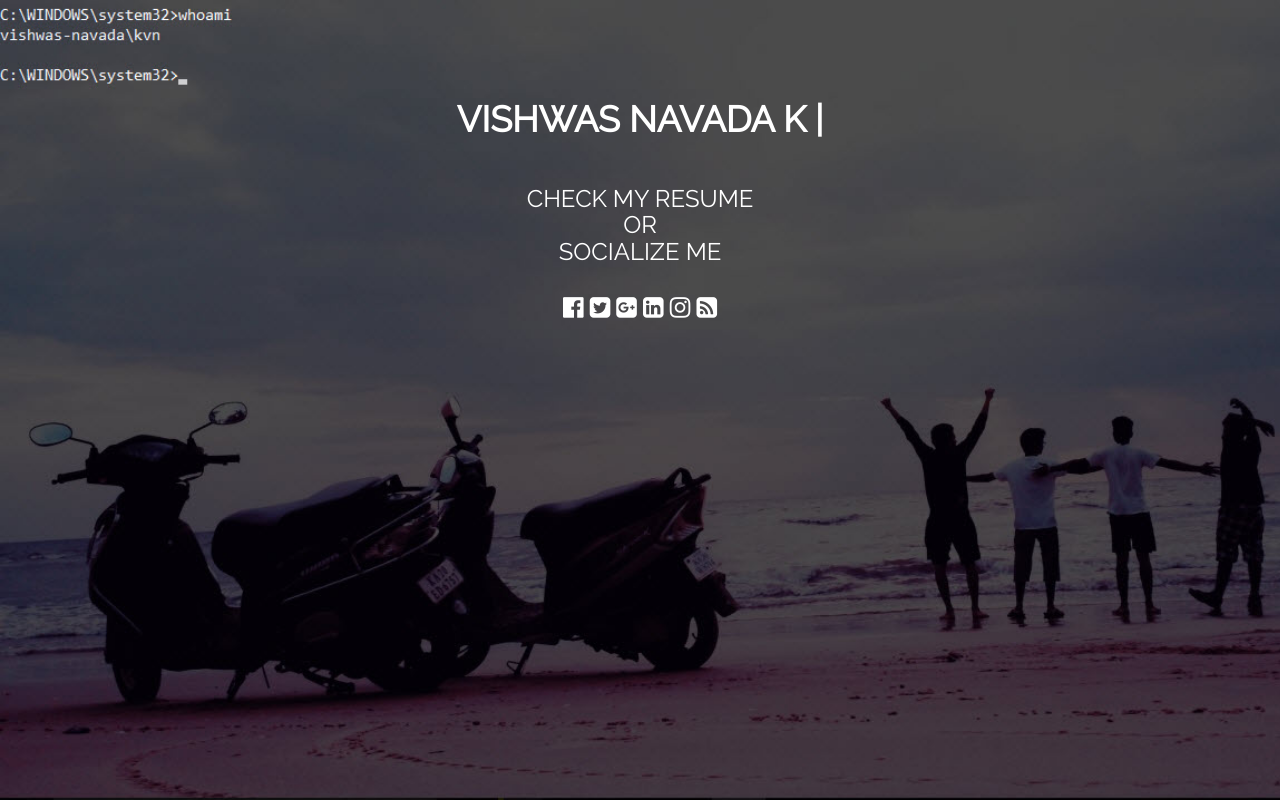
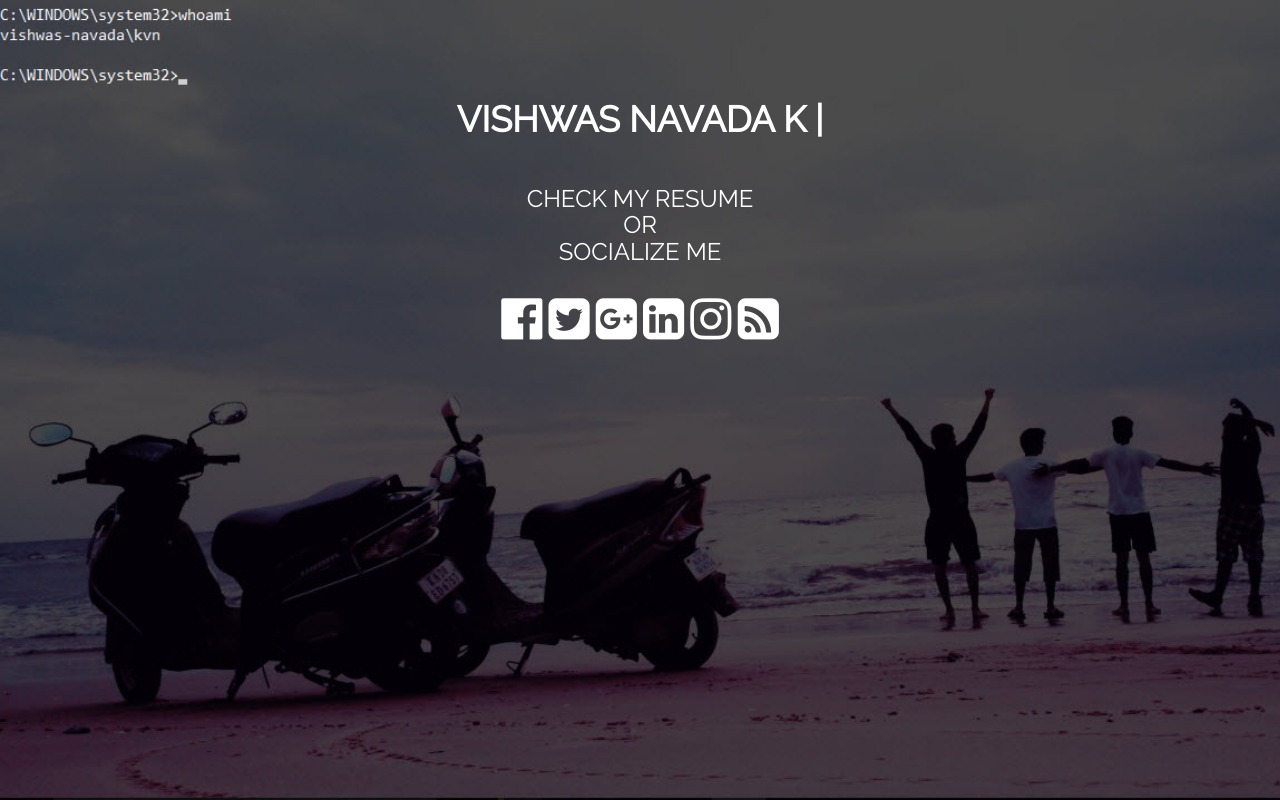
Before and after one commit to vishwasnavadak/vishwasnavadak.github.io, a plain HTML site: page index.html in a window 1280 px wide. Drawn offline with nearby package versions, Linux system fonts and the light colour scheme.

Commit message:
Update index.html

```diff
--- a/index.html
+++ b/index.html
@@ -30,12 +30,12 @@
                 <h3><br/><a href="https://github.com/vishwasnavadak/vishwasnavadak.github.io/raw/master/vishwasnavadak.pdf" download> Check my resume</a><br/>or<br/>socialize me</h3>
                 <div class="col-sm-12 ">
                     <h3>
-                        <a href="https://www.facebook.com/beingkvn" target="_blank" title="Facebook"><span class="fa fa-facebook-official"></span></a>
-                        <a href="https://twitter.com/beingkvn" target="_blank" title="Twitter"><span class="fa fa-twitter-square"></span></a>
-                        <a href="https://plus.google.com/+VishwasNavada" target="_blank" title="Google Plus"><span class="fa fa-google-plus-square"></span></a>
-                        <a href="http://linkedin.com/in/vishwasnavadak" target="_blank" title="LinkedIn"><span class="fa fa-linkedin-square"></span></a>
-                        <a href="https://www.instagram.com/beingkvn/" target="_blank" title="Instagram"><span class="fa fa-instagram"></span></a>
-                        <a href="http://blog.webception.in/" target="_blank" title="Blog"><span class="fa fa-rss-square"></span></a>
+                        <a href="https://www.facebook.com/beingkvn" target="_blank" title="Facebook"><span class="fa fa-facebook-official fa-2x"></span></a>
+                        <a href="https://twitter.com/beingkvn" target="_blank" title="Twitter"><span class="fa fa-twitter-square fa-2x"></span></a>
+                        <a href="https://plus.google.com/+VishwasNavada" target="_blank" title="Google Plus"><span class="fa fa-google-plus-square fa-2x"></span></a>
+                        <a href="http://linkedin.com/in/vishwasnavadak" target="_blank" title="LinkedIn"><span class="fa fa-linkedin-square fa-2x"></span></a>
+                        <a href="https://www.instagram.com/beingkvn/" target="_blank" title="Instagram"><span class="fa fa-instagram fa-2x"></span></a>
+                        <a href="http://blog.webception.in/" target="_blank" title="Blog"><span class="fa fa-rss-square fa-2x"></span></a>
 
                     </h3>
                 </div>
```
